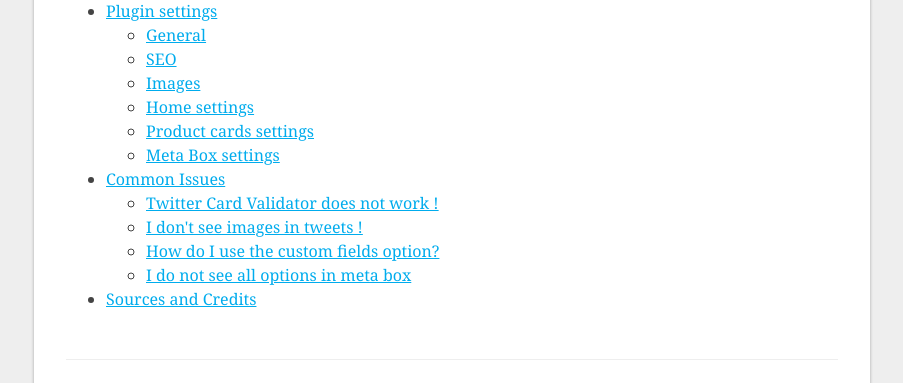
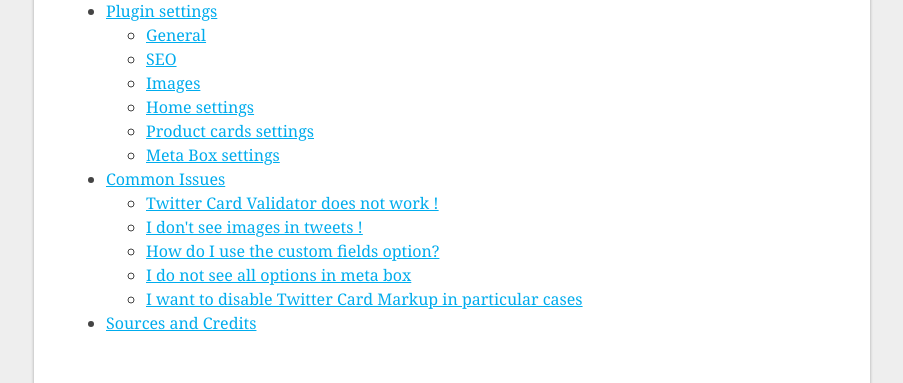
Before and after one commit to wp-plugins/jm-twitter-cards, a PHP site: page /documentation.html in a window 1280 px wide. Shown: the part 555-938 px from the top of the page, without its empty margins (188-1091 px from the left). Run offline with PHP 8.4, Linux system fonts and the light colour scheme.

Commit message:
add documentation
git-svn-id: https://plugins.svn.wordpress.org/jm-twitter-cards/trunk@760652 b8457f37-d9ea-0310-8a92-e5e31aec5664

```diff
--- a/documentation.html
+++ b/documentation.html
@@ -154,6 +154,7 @@ for <a href="http://tweetpress.fr/" title="tips for WordPress and Twitter APIs">
 			<li><a href="#faq-image">I don't see images in tweets !</a></li>
 			<li><a href="#faq-cf">How do I use the custom fields option?</a></li>
 			<li><a href="#faq-mb-option">I do not see all options in meta box</a></li>
+			<li><a href="#faq-deactivate">I want to disable Twitter Card Markup in particular cases</a></li>
 		</ul>
 	</li>
 	<li><a href="#sources">Sources and Credits</a></li>
@@ -220,6 +221,9 @@ Note: The product card requires an image of size 160 x 160 or greater. It prefer
 To activate this mode you have to activate the <a href="#metabox">custom meta box</a>.
 </p>
 <h2 id="use">Common issues</h2>
+
+<p>If you have any issue, the first thing you have to do is to go to <a class="button button-secondary" target="_blank" href="https://dev.twitter.com/docs/cards/troubleshooting">Twitter Cards troubleshooting</a>.<p>
+
 <h3 id="faq-crawl">Twitter card validator does not work with my site !</h3>
 <p>Don't panic ! It's probably you did not set your robots.txt file according to Twitter's recommandation</p>
 <p>This file is used to set specific rules for web crawlers.</p>
@@ -239,6 +243,27 @@ Disallow:
 
 <h3 id="faq-mb-option">I do not see all options in meta box</h3>
 <p>Just select card type and save draft. You will see additional fields if they exist.</p>
+
+<h3 id="faq-deactivate">I want to disable Twitter Card Markup in particular cases</h3>
+<p>You can use the following snippet in your functions.php or in a functionality plugin.</p>
+
+<p>Here I disable Twitter Cards for both page with ID 19 and page slug 'contact' :</p>
+
+<pre>
+add_action('wp_head','disable_twitter_card_info');
+function disable_twitter_card_info() {
+	if(is_page(array(19,'contact'))) remove_action('wp_head', 'add_twitter_card_info',99);
+}
+</pre>
+
+<p>Here I disable Twitter Cards for post with format 'status':</p>
+
+<pre>
+add_action('wp_head','disable_twitter_card_info');
+function disable_twitter_card_info() {
+	if(has_post_format( 'status' )) remove_action('wp_head', 'add_twitter_card_info',99);
+}
+</pre>
 
 
 <h1 id="settings">Plugin options</h1>
--- a/jm-twitter-cards.php
+++ b/jm-twitter-cards.php
@@ -5,7 +5,7 @@ Plugin URI: http://tweetpress.fr
 Description: Meant to help users to implement and customize Twitter Cards easily
 Author: Julien Maury
 Author URI: http://tweetpress.fr
-Version: 3.3.2
+Version: 3.3.3
 License: GPL2++
 */
 
@@ -489,9 +489,9 @@ if(!function_exists( 'add_twitter_card_info' )) {
 			echo '<!-- /JM Twitter Cards -->'."\n\n";
 		}
 
+	  }
 	}
 	add_action( 'wp_head', 'add_twitter_card_info', 99);// it's actually better to load twitter card meta at the very end (SEO desc is more important)
-}
 
 /*
 * ADMIN OPTION PAGE
@@ -588,6 +588,8 @@ function jm_tc_options_page() {
 	<h3><span><?php _e('Documentation', 'jm-tc'); ?></span></h3>
 	<p><strong><?php _e('Before anything read the documentation (en)', 'jm-tc'); ?></strong> </p>
 	<a class="button button-secondary" target="_blank" href="<?php echo plugins_url('documentation.html',__FILE__);?>"><?php _e('See  Documentation','jm-tc');?></a>
+	<h3><?php _e('Any issue?', 'jm-tc'); ?></h3>
+	<a class="button button-secondary" target="_blank" href="https://dev.twitter.com/docs/cards/troubleshooting"><?php _e('See troubleshooting','jm-tc');?></a>
 	</div>
 
 	<form id="jm-tc-form" method="post" action="options.php">
```
Also changed, not shown: readme.txt, 3 other files.
